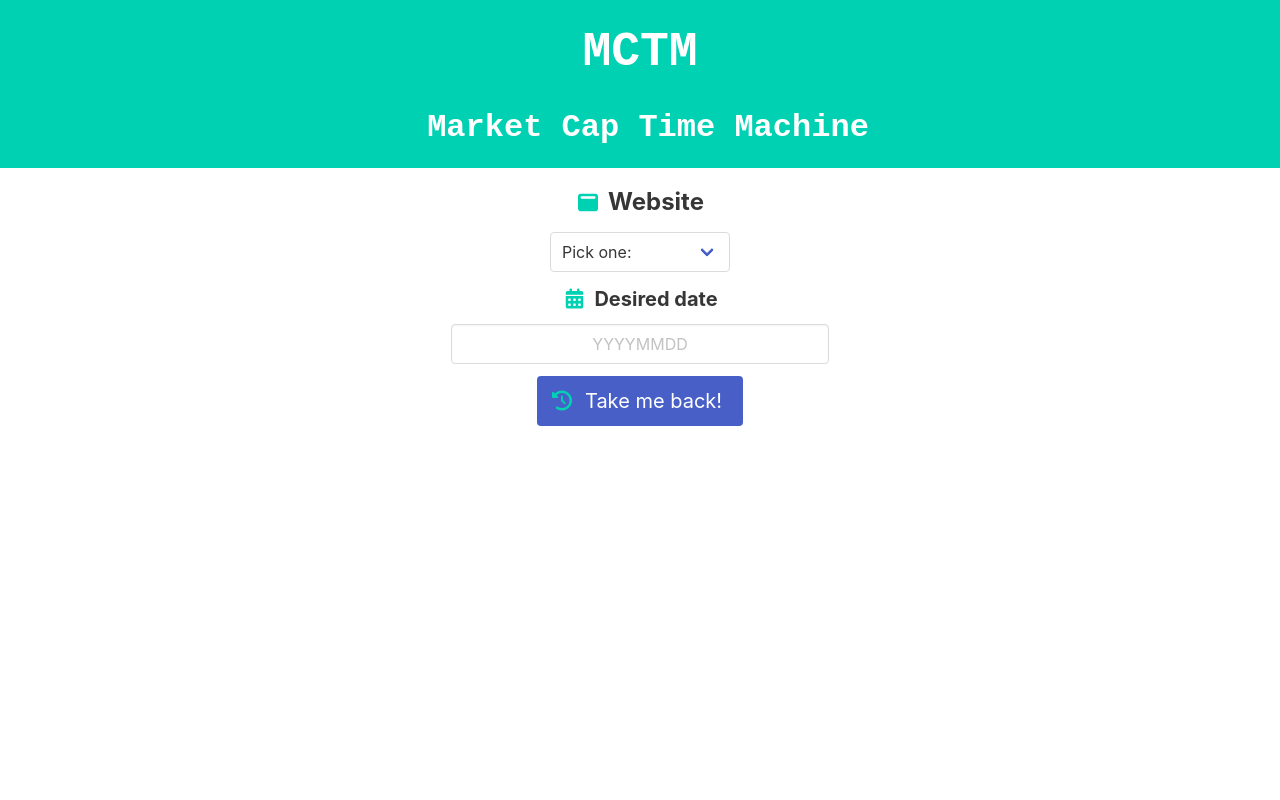
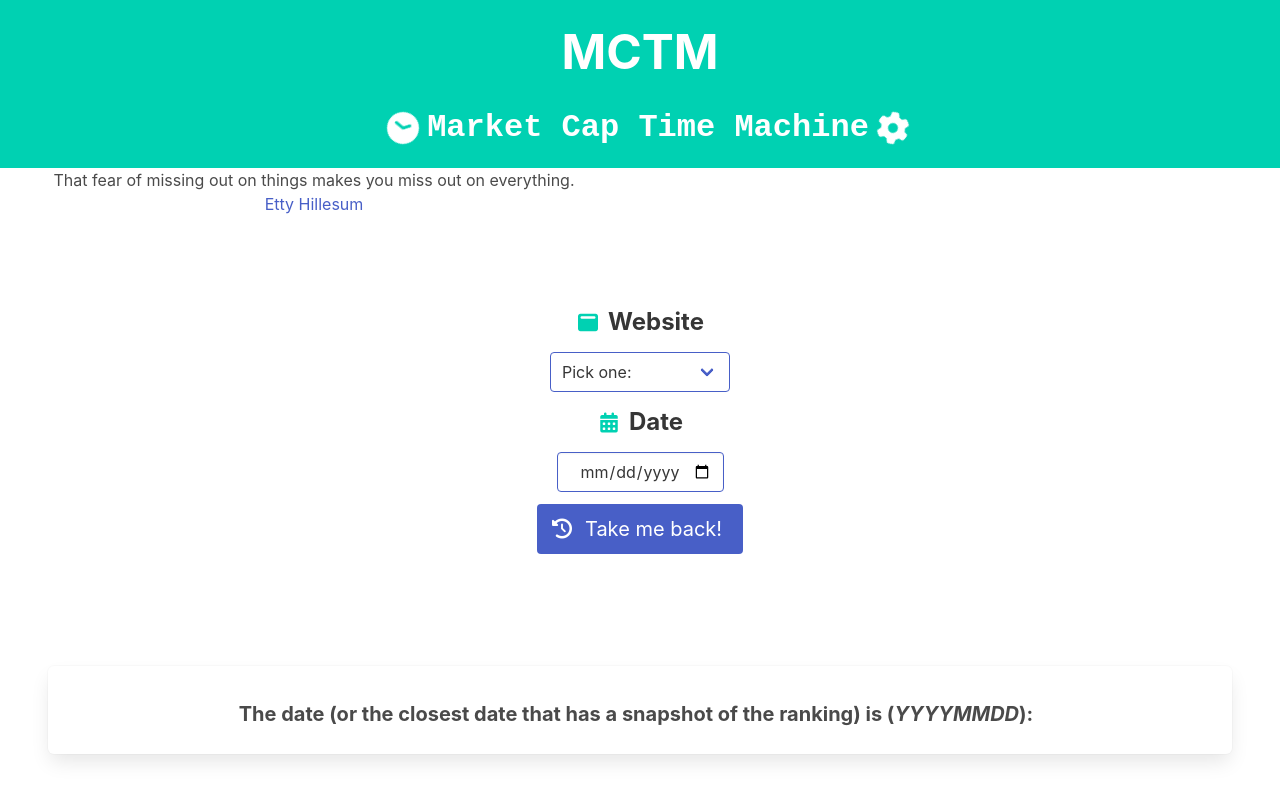
Before and after one commit to antoine-duong/antoine-duong-project-three, a React (Create React App) app: page / in a window 1280 px wide. Shown: the top 800 px of the page. Built offline with nearby package versions, Linux system fonts and the light colour scheme.

Commit message:
Add error catching for form and display error.

```diff
--- a/src/App.css
+++ b/src/App.css
@@ -39,6 +39,5 @@
 
 iframe {
   width: calc(100vw - 30px);
-  height: 500px;
-  border: solid 2px #485fc7;
+  height: 80vh;
 }
--- a/src/App.js
+++ b/src/App.js
@@ -12,20 +12,39 @@ function App() {
   const [inputDate, setInputDate] = useState('');
   const [snapshot, setSnapshot] = useState('');
   const [title, setTitle] = useState('');
+  const [urlChoice, setUrlChoice] = useState('placeholder');
 
   return (
     <div className="App">
       <Header />
+      <main>
+        <article className='columns'>
+          <div className='column'>
+            <p>That fear of missing out on things makes you miss out on everything.</p>
+            <p><a href="https://en.wikipedia.org/wiki/Etty_Hillesum">Etty Hillesum</a> </p>
+          </div>
+          <div className='column'>
+
+          </div>
+
+        </article>
+        <section className='section is-small'>
           <Form
           inputDate={ inputDate }
           setInputDate={ setInputDate }
           setSnapshot={ setSnapshot }
           setTitle={ setTitle }
+          urlChoice={ urlChoice }
+          setUrlChoice={ setUrlChoice }
           />
+        </section>
+        <section>
           <RankList
           snapshot={ snapshot }
           title={ title }
           />
+        </section>
+      </main>
       <Footer />
     </div>
   );
--- /dev/null
+++ b/src/Components/Error.js
@@ -0,0 +1,11 @@
+const Error = ()=>{
+    return (
+        <div className="section is-small">
+            <h3 className="box has-text-primary is-size-3 is-size-5-mobile has-text-weight-bold">
+                Please pick a website.
+            </h3>
+        </div>
+    );
+}
+
+export default Error;
--- a/src/Components/Form.js
+++ b/src/Components/Form.js
@@ -1,15 +1,16 @@
-import { useState } from 'react';
 import axios from 'axios';
 
 const Form = (props)=>{
     // Write a function to accept the user's date input value
     const inputDateHandler = (e)=>{
-        props.setInputDate(e.target.value)
+        // Converting date input into the YYYYMMDD format accepted by the API - Note: apparently the default (return) value format of type="date" is not always YYYY-MM-DD - depending on the browser.
+        let inputText = e.target.value;
+        let inputTextFixed = inputText.replace(/-/g,"");
+        props.setInputDate(inputTextFixed);
     }
     // Write another function to accept the user's choice of url
-    const [urlChoice, setUrlChoice] = useState('placeholder');
     const urlChoiceHandler = (e)=>{
-        setUrlChoice(e.target.value);
+        props.setUrlChoice(e.target.value);
     }
     // Write a function to fire the fetch call via Axios when all choices are selected
     const submitHandler = (e)=>{
@@ -18,10 +19,11 @@ const Form = (props)=>{
             baseURL: "https://archive.org/wayback/available",
             method: "GET",
             params: {
-                url: urlChoice,
+                url: props.urlChoice,
                 timestamp: props.inputDate,
             }
         }).then((res)=>{
+            // Converting the url into secured url to avoid blocked mixed active content
             let urlUnsecured = res.data.archived_snapshots.closest.url;
             let urlSecured = urlUnsecured.replace(/http:/, "https:");
             props.setSnapshot(urlSecured);
@@ -32,7 +34,7 @@ const Form = (props)=>{
     return (
         <div className="columns">
             <div className="column"></div>
-            <form className='block mx-6 my-4 column'>
+            <form className='mx-6 my-4 column'>
                 <div className="field">
                     <label htmlFor="urlChoice" className='label is-size-4 is-size-6-mobile'>
                         <span className="icon has-text-primary mr-2">
@@ -41,9 +43,9 @@ const Form = (props)=>{
                         Website
                     </label>
                     <div className="control">
-                        <div className="urlSelect select">
+                        <div className="urlSelect select is-link">
                             <select
-                            value={urlChoice}
+                            value={props.urlChoice}
                             onChange={urlChoiceHandler}
                             id="urlChoice"
                             name="urlChoice"
@@ -56,27 +58,30 @@ const Form = (props)=>{
                     </div>
                 </div>
                 <div className="field">
-                    <label htmlFor="dateValue" className='label is-size-5 is-size-6-mobile'>
+                    <label htmlFor="dateValue" className='label is-size-4 is-size-6-mobile'>
                         <span className="icon has-text-primary mr-2">
                             <i className="fas fa-calendar-days is-size-5 is-size-7-mobile"></i>
                         </span>
-                        Desired date
+                        Date
                     </label>
-                    <div className="control">
-                        <input
-                        onChange={inputDateHandler}
-                        type="text"
-                        className="input has-text-centered"
-                        id="dateValue"
-                        placeholder="YYYYMMDD"
-                        />
+                    <div className='is-flex is-justify-content-center'>
+                        <div className="control">
+                            <input
+                            onChange={inputDateHandler}
+                            type="date"
+                            min="2014-01-02"
+                            className="input has-text-centered is-link"
+                            id="dateValue"
+                            // placeholder="YYYYMMDD"
+                            />
+                        </div>
                     </div>
                 </div>
 
                 <div className="field">
                     <div className="control">
                         <button onClick={submitHandler} className="button is-link is-size-5 is-size-6-mobile" type="submit">
-                            <span className="icon has-text-primary mr-2">
+                            <span className="icon has-text-white mr-2">
                                 <i className="fas fa-clock-rotate-left is-size-5 is-size-7-mobile"></i>
                             </span>
                             Take me back!
--- a/src/Components/Header.js
+++ b/src/Components/Header.js
@@ -1,11 +1,24 @@
+import { FontAwesomeIcon } from "@fortawesome/react-fontawesome";
+import { faClock, faGear } from '@fortawesome/free-solid-svg-icons';
+
 const Header = ()=>{
     return (
         <header className='hero has-background-primary'>
             <div className="hero-head">
-                <h1 className='is-family-code is-size-1 is-size-4-mobile has-text-weight-bold has-text-white m-4'>MCTM</h1>
+                <h1 className='is-family-primary is-size-1 is-size-4-mobile has-text-weight-bold has-text-white m-4'>MCTM</h1>
                 <div className="dropdown is-hoverable">
                     <div className="dropdown-trigger">
-                        <h2 className='is-family-code is-size-3 is-size-6-mobile has-text-weight-semibold has-text-white ml-4 mb-4' aria-controls="dropdown-menu1">Market Cap Time Machine</h2>
+                        <h2 className='is-family-code is-size-3 is-size-6-mobile has-text-weight-semibold has-text-white ml-4 mb-4 level' aria-controls="dropdown-menu1">
+                            <span className="icon has-text-white">
+                                <FontAwesomeIcon icon={faClock} spin/>
+                            </span>
+                            <span className="px-3">
+                                Market Cap Time Machine
+                            </span>
+                            <span className="icon has-text-white">
+                                <FontAwesomeIcon icon={faGear} spin/>
+                            </span>
+                        </h2>
                     </div>
                     <div className="dropdown-menu" id="dropdown-menu1" role="menu">
                         <div className="dropdown-content">
@@ -33,7 +46,7 @@ const Header = ()=>{
 
                                 <div className="icon-tex is-justify-content-center">
                                     <span className="icon has-text-success">
-                                        <i className="fas fa-arrow-trend-up is-size-5 is-size-7-mobile"></i>
+                                        <i className="fas fa-money-bill-trend-up is-size-5 is-size-7-mobile"></i>
                                     </span>
                                     <span className="is-size-5 is-size-6-mobile">Market Cap</span>
                                 </div>
--- /dev/null
+++ b/src/Components/RankItem.js
@@ -0,0 +1,26 @@
+const RankItem = (props)=>{
+    return (
+        <li>
+            <div className="section is-small">
+            <h3 className="is-size-5 is-size-7-mobile has-text-weight-bold box">
+                The date (or the closest date that has a snapshot of the ranking) is (
+                    <span className="is-italic">
+                        YYYYMMDD
+                    </span>):
+                    <span className="is-size-3 is-size-5-mobile ml-2 has-text-primary">
+                        {props.title}
+                    </span>
+            </h3>
+            </div>
+            <iframe
+            src = {props.snapshot}
+            title={props.title}
+            sandbox=""
+            >
+                Your browser doesn't support iframe.
+            </iframe>
+        </li>
+    );
+}
+
+export default RankItem;
--- a/src/Components/RankList.js
+++ b/src/Components/RankList.js
@@ -1,14 +1,20 @@
+import RankItem from "./RankItem";
+import Error from './Error';
+
 const RankList = (props)=>{
     return (
-        <div>
-            <iframe
-            src = {props.snapshot}
-            title={props.title}
-            sandbox=""
-            >
-                Your browser doesn't support iframe.
-            </iframe>
-        </div>
+        <ul>
+            {
+                props.snapshot === "https://web.archive.org/web/20210324133309/http://placeholder/"
+                ?
+                <Error />
+                :
+                <RankItem
+                snapshot={ props.snapshot }
+                title={ props.title }
+                />
+            }
+        </ul>
     );
 }
 
```
Lines whose indentation alone changed are shown as unchanged.
